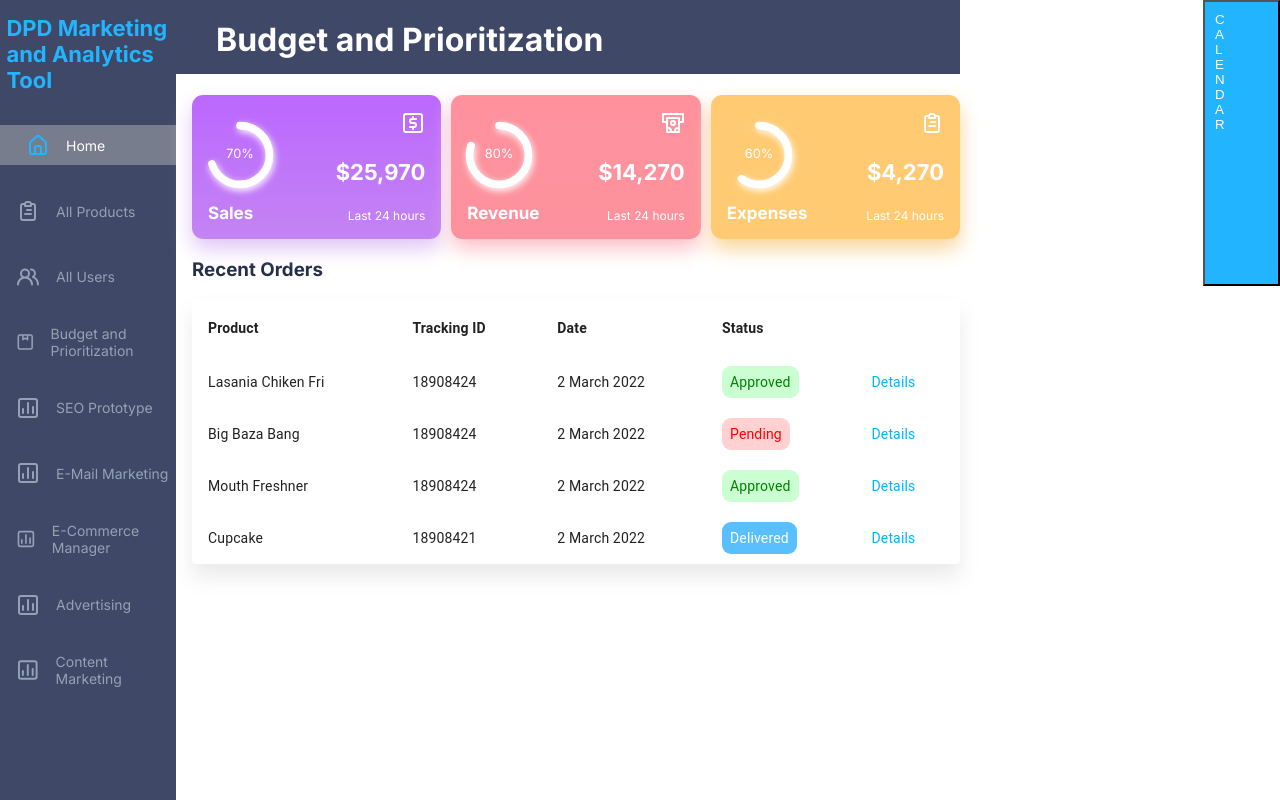
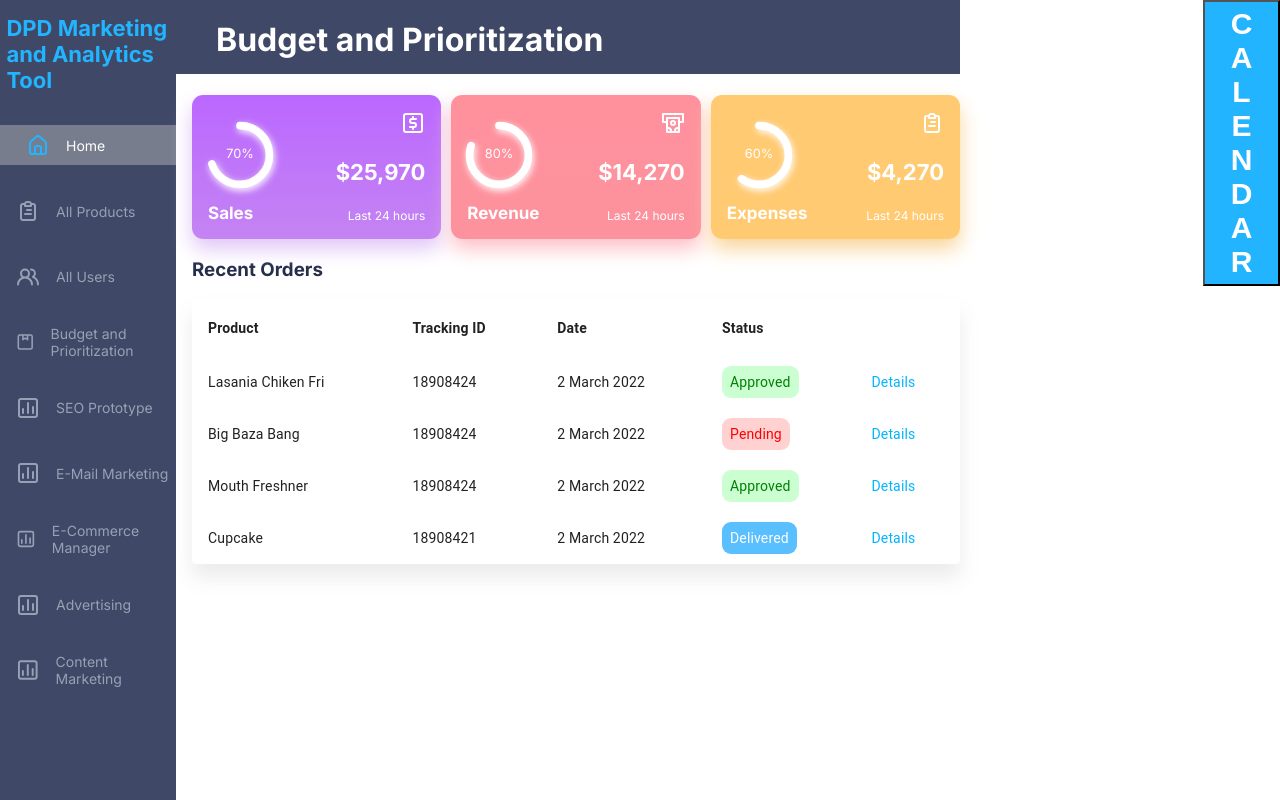
Before and after one commit to PKJ11/Ecell-work, a React (Create React App) app: page / in a window 1280 px wide. Built offline with nearby package versions, Linux system fonts and the light colour scheme.

Commit message:
Update Home.jsx

```diff
--- a/src/pages/Home/Home.jsx
+++ b/src/pages/Home/Home.jsx
@@ -35,7 +35,7 @@ const Home = () => {
               transition: "right 0.3s ease",
             }}
             onClick={toggleCalendar}
-            className="flex"
+            className="grid"
           >
             <span>C</span>
             <span>A</span>
```
